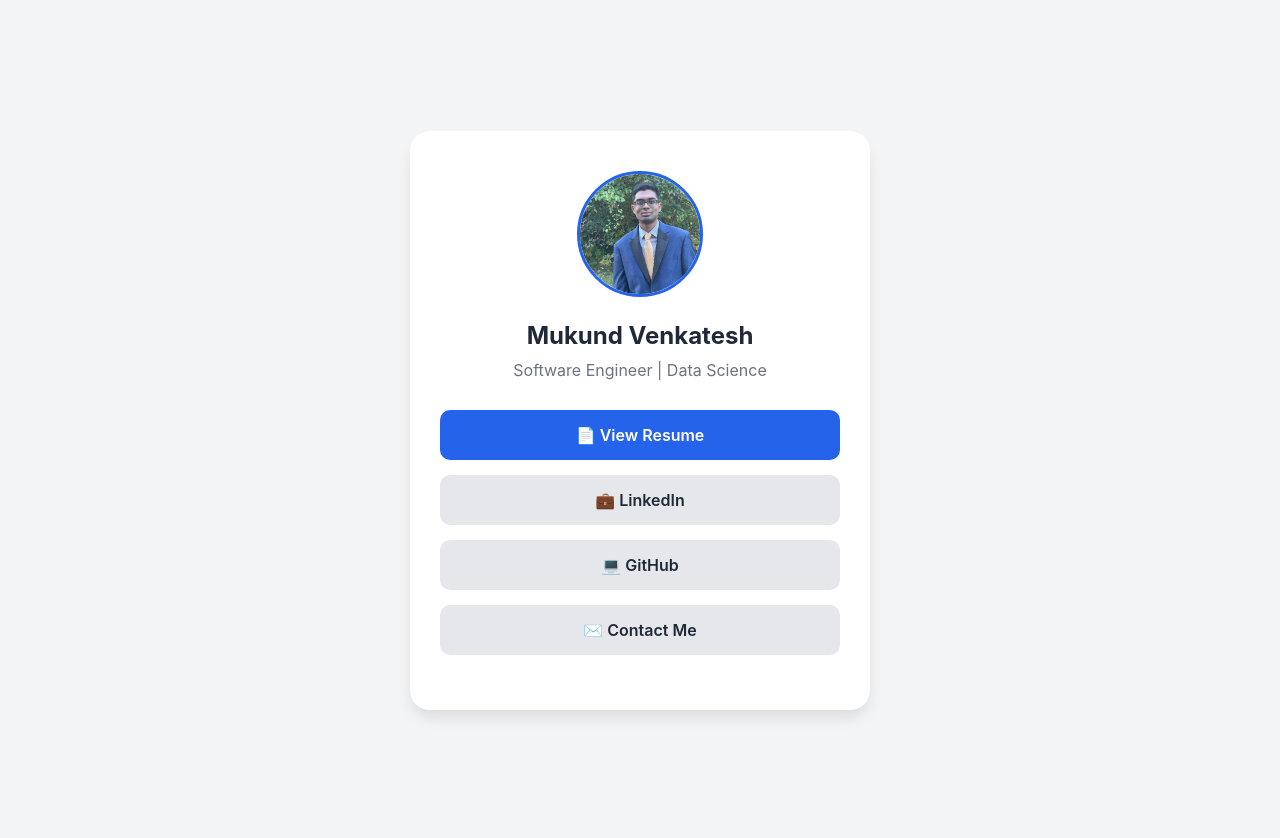
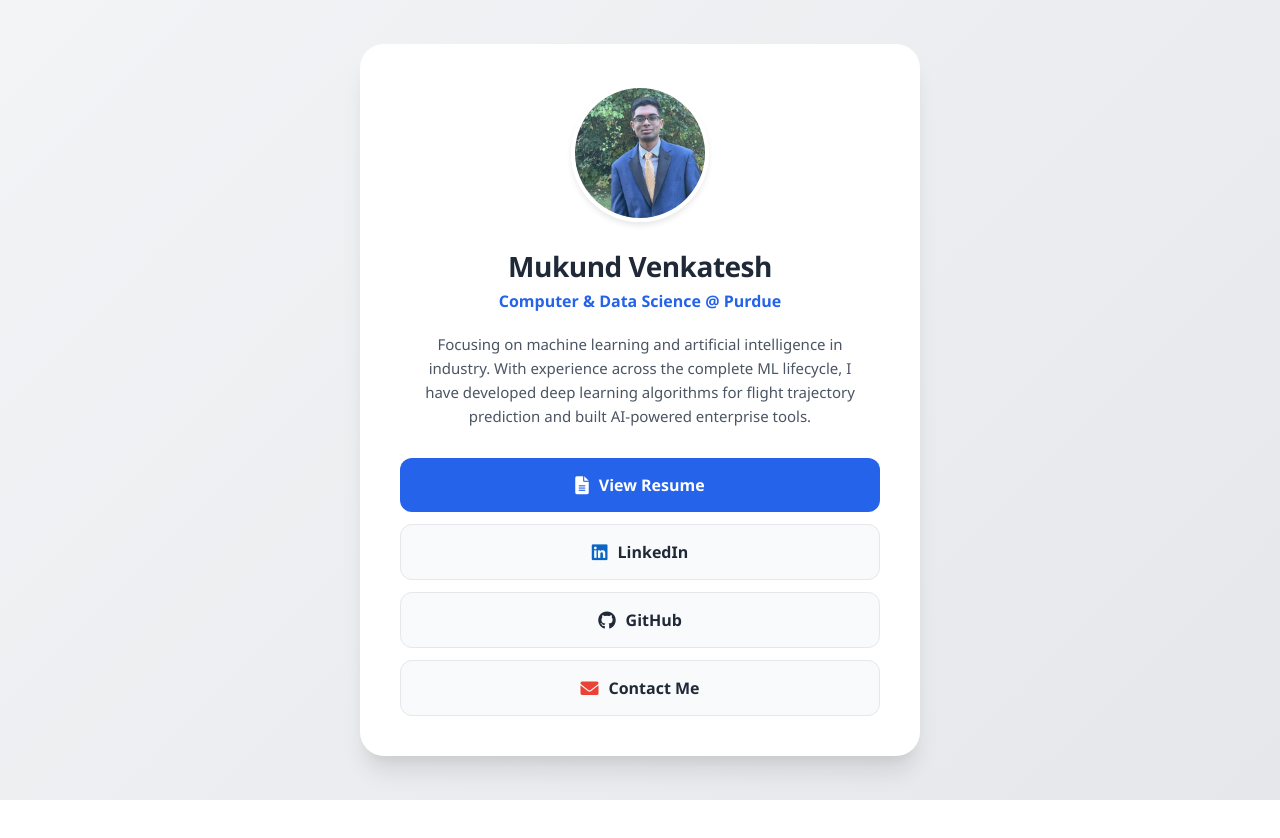
Before and after one commit to Mukund676/mukund676.github.io, a plain HTML site: page index.html in a window 1280 px wide. After the commit the page ends 800 px from the top, so only its background shows below. Drawn offline with Linux system fonts and the light colour scheme.

Commit message:
Revise portfolio page layout and styles
Updated title and improved styling for the portfolio page. Enhanced layout and added new elements for better presentation.

```diff
--- a/index.html
+++ b/index.html
@@ -3,87 +3,138 @@
 <head>
     <meta charset="UTF-8">
     <meta name="viewport" content="width=device-width, initial-scale=1.0">
-    <title>Mukund Venkatesh | Links</title>
+    <title>Mukund Venkatesh | Portfolio & Links</title>
+    <link href="https://cdnjs.cloudflare.com/ajax/libs/font-awesome/6.0.0/css/all.min.css" rel="stylesheet">
     <style>
         :root {
-            --bg-color: #f3f4f6;
+            /* Modern, subtle gradient background */
+            --bg-gradient: linear-gradient(135deg, #f3f4f6 0%, #e5e7eb 100%);
             --card-bg: #ffffff;
             --text-main: #1f2937;
-            --btn-bg: #e5e7eb;
-            --btn-hover: #d1d5db;
+            --text-muted: #4b5563;
+            --btn-bg: #f9fafb;
+            --btn-border: #e5e7eb;
+            --btn-hover: #f3f4f6;
             --accent: #2563eb;
+            --accent-hover: #1d4ed8;
         }
         body {
-            font-family: -apple-system, BlinkMacSystemFont, "Segoe UI", Roboto, Helvetica, Arial, sans-serif;
-            background-color: var(--bg-color);
+            font-family: 'Segoe UI', Roboto, Helvetica, Arial, sans-serif;
+            background: var(--bg-gradient);
             color: var(--text-main);
             display: flex;
             justify-content: center;
             align-items: center;
             min-height: 100vh;
             margin: 0;
-            padding: 20px;
+            padding: 40px 20px;
+            box-sizing: border-box;
         }
         .container {
             background-color: var(--card-bg);
-            padding: 40px 30px;
-            border-radius: 20px;
-            box-shadow: 0 10px 15px -3px rgba(0, 0, 0, 0.1);
+            padding: 40px;
+            border-radius: 24px;
+            /* Softer, more modern shadow */
+            box-shadow: 0 20px 25px -5px rgba(0, 0, 0, 0.1), 0 10px 10px -5px rgba(0, 0, 0, 0.04);
             width: 100%;
-            max-width: 400px;
+            max-width: 480px;
             text-align: center;
         }
         .profile-img {
-            width: 120px;
-            height: 120px;
+            width: 130px;
+            height: 130px;
             border-radius: 50%;
             object-fit: cover;
             margin-bottom: 20px;
-            border: 3px solid var(--accent);
+            border: 4px solid white;
+            box-shadow: 0 4px 6px -1px rgba(0, 0, 0, 0.1);
         }
-        h1 { margin: 0 0 10px 0; font-size: 24px; }
-        p { margin: 0 0 30px 0; color: #6b7280; font-size: 16px; }
-
+        h1 {
+            margin: 0 0 5px 0;
+            font-size: 28px;
+            font-weight: 700;
+            letter-spacing: -0.5px;
+        }
+        .subtitle {
+            margin: 0 0 20px 0;
+            color: var(--accent);
+            font-size: 16px;
+            font-weight: 600;
+        }
+        .bio {
+            font-size: 15px;
+            line-height: 1.6;
+            color: var(--text-muted);
+            margin: 0 0 30px 0;
+            padding: 0 10px;
+        }
+        .links-grid {
+            display: flex;
+            flex-direction: column;
+            gap: 12px;
+        }
         .link-btn {
-            display: block;
+            display: flex;
+            align-items: center;
+            justify-content: center;
+            gap: 10px;
             width: 100%;
-            padding: 15px;
-            margin-bottom: 15px;
+            padding: 16px;
             background-color: var(--btn-bg);
             color: var(--text-main);
             text-decoration: none;
-            border-radius: 10px;
+            border-radius: 12px;
+            border: 1px solid var(--btn-border);
             font-weight: 600;
-            transition: all 0.2s ease;
+            font-size: 16px;
+            transition: all 0.3s ease;
             box-sizing: border-box;
         }
         .link-btn:hover {
             background-color: var(--btn-hover);
-            transform: translateY(-2px);
+            transform: translateY(-3px);
+            box-shadow: 0 4px 6px -1px rgba(0, 0, 0, 0.05);
+            border-color: #d1d5db;
         }
         .primary-btn {
             background-color: var(--accent);
             color: white;
+            border: none;
         }
         .primary-btn:hover {
-            background-color: #1d4ed8;
+            background-color: var(--accent-hover);
+        }
+        .icon {
+            font-size: 18px;
         }
     </style>
 </head>
 <body>
 
     <div class="container">
-        <!-- Replace the src URL with a link to your actual photo -->
-        <img src="profile1.jpg" alt="Profile Picture" class="profile-img">
+        <img src="profile1.jpg" alt="Mukund Venkatesh" class="profile-img">
 
         <h1>Mukund Venkatesh</h1>
-        <p>Software Engineer | Data Science</p>
+        <p class="subtitle">Computer & Data Science @ Purdue</p>
 
-        <!-- Update these links -->
-        <a href="Mukund_Venkatesh_2026.pdf" class="link-btn primary-btn" target="_blank">📄 View Resume</a>
-        <a href="https://linkedin.com/in/mukund-venkatesh" class="link-btn" target="_blank">💼 LinkedIn</a>
-        <a href="https://github.com/Mukund676" class="link-btn" target="_blank">💻 GitHub</a>
-        <a href="mukund06.venkatesh@gmail.com" class="link-btn">✉️ Contact Me</a>
+        <p class="bio">
+            Focusing on machine learning and artificial intelligence in industry. With experience across the complete ML lifecycle, I have developed deep learning algorithms for flight trajectory prediction and built AI-powered enterprise tools.
+        </p>
+
+        <div class="links-grid">
+            <a href="Mukund_Venkatesh_2026.pdf" class="link-btn primary-btn" target="_blank">
+                <i class="fas fa-file-alt icon"></i> View Resume
+            </a>
+            <a href="https://linkedin.com/in/mukund-venkatesh" class="link-btn" target="_blank">
+                <i class="fab fa-linkedin icon" style="color: #0A66C2;"></i> LinkedIn
+            </a>
+            <a href="https://github.com/Mukund676" class="link-btn" target="_blank">
+                <i class="fab fa-github icon"></i> GitHub
+            </a>
+            <a href="mailto:mukund06.venkatesh@gmail.com" class="link-btn">
+                <i class="fas fa-envelope icon" style="color: #EA4335;"></i> Contact Me
+            </a>
+        </div>
     </div>
 
 </body>
```
